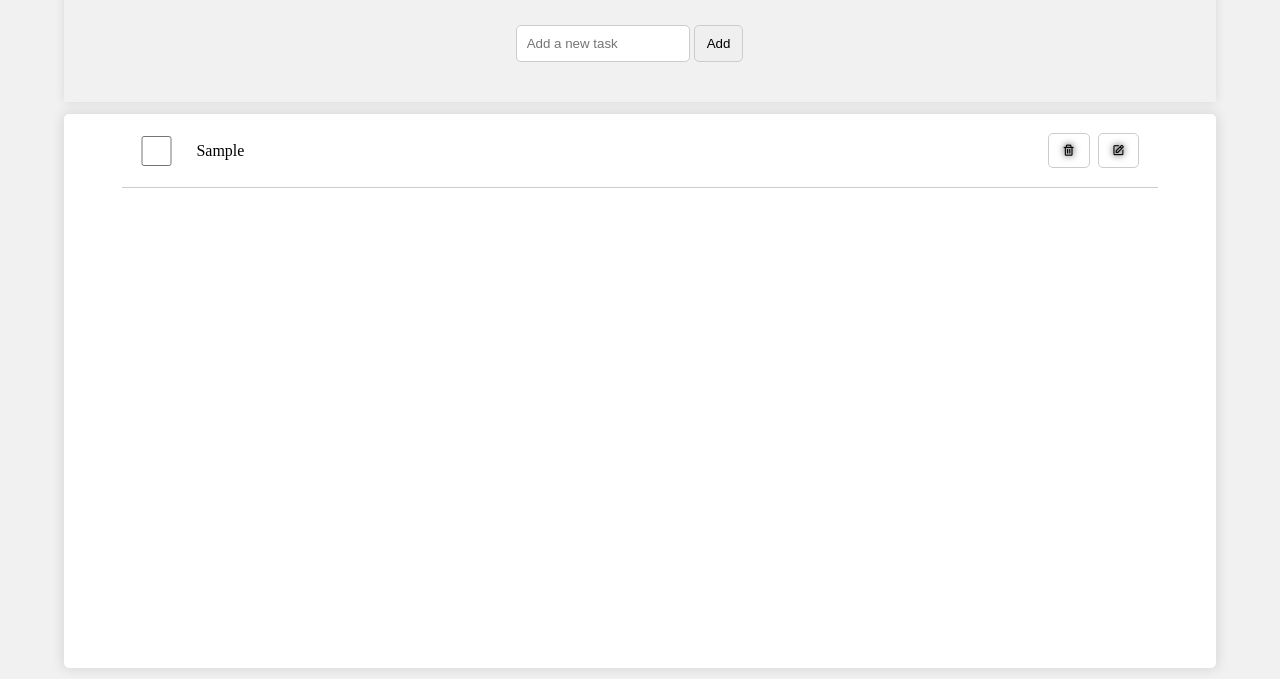
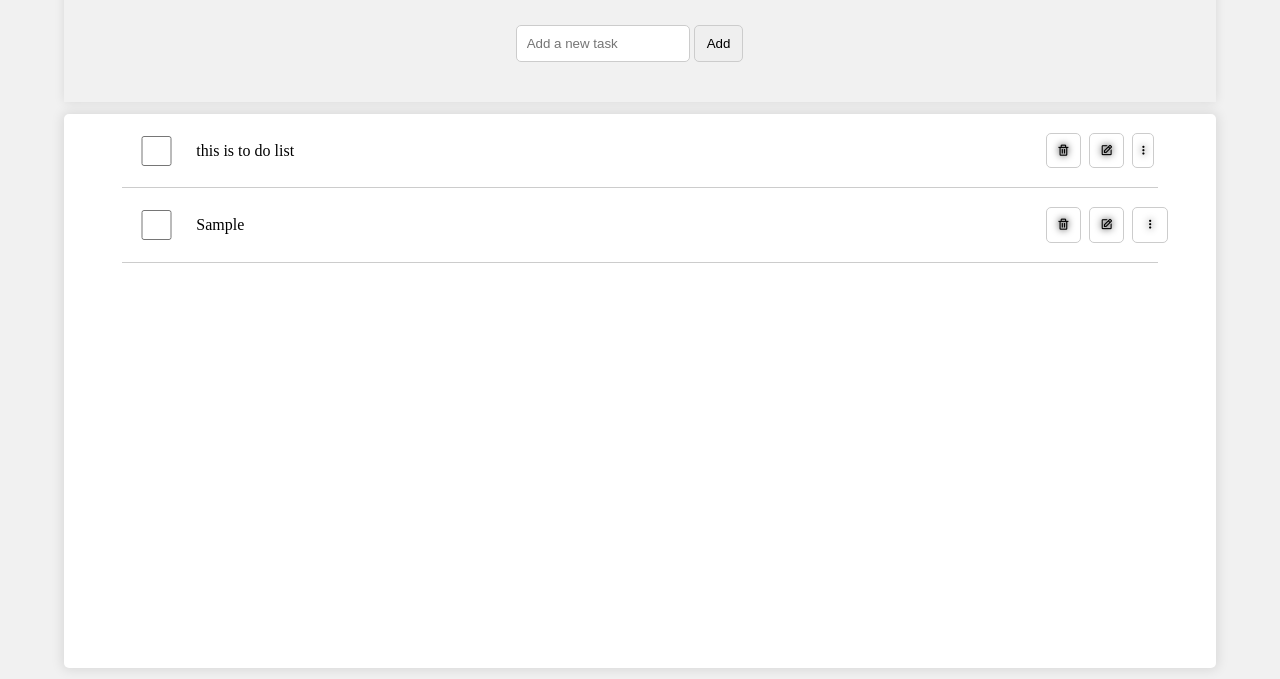
Before and after one commit to arunCoder001/todo-list, a plain HTML site: page index.html in a window 1280 px wide. Both pictures are taken after typing "Sample" into the empty fields and a click on the button "Add". Shown: the part 121-800 px from the top of the page. Drawn offline with nearby package versions, Linux system fonts and the light colour scheme.

Commit message:
Add edit functionality and toggle button for todo items

```diff
--- a/index.html
+++ b/index.html
@@ -21,7 +21,7 @@
         </div>
         <div class="todo-list">
             <ul id="todo-list">
-                <!-- <li>
+                <li>
                     <input type="checkbox" name="todo-item" id="">
                     <span>
                         this is to do list
@@ -33,8 +33,11 @@
                         <button>
                             <i class='bx bx-edit'></i>
                         </button>
+                        <button class="dots-btn">
+                            <i class="bx bx-dots-vertical-rounded"></i>
+                        </button>
                     </div>
-                </li> -->
+                </li>
             </ul>
         </div>
     </div>
--- a/script/main.js
+++ b/script/main.js
@@ -19,13 +19,18 @@ addBtn.addEventListener('click', function() {
             <button>
                 <i class='bx bx-edit'></i>
             </button>
+            <button>
+               <i class="bx bx-dots-vertical-rounded"></i>
+            </button>
         </div>`;
         todoList.appendChild(li);
         todoInput.value = '';
         let deleteBtn = document.querySelectorAll('.bx-trash');
         crossBtn = document.querySelectorAll('.cross');
+        let editBtn = document.querySelectorAll('.bx-edit')
         trash(deleteBtn)
         cross(crossBtn)
+        edit(editBtn)
     }
 });
 
@@ -67,3 +72,29 @@ function cross(btn){
 }
 
 cross(crossBtn)
+
+// edit btn
+
+let editBtn = document.querySelectorAll('.bx-edit');
+
+function edit(btn){
+   if(btn.length > 0){
+      btn.forEach((element, index) => {
+            element.addEventListener('click', (e) => {
+                let edit = e.target.parentElement.parentElement.parentElement.firstElementChild.nextElementSibling
+
+
+                let propt = prompt('Edit your todo', edit.textContent)
+                if(propt){
+                    edit.textContent = propt
+                }
+            })
+      });
+   }
+}
+
+edit(editBtn)
+
+
+
+//
--- a/style/style.css
+++ b/style/style.css
@@ -151,3 +151,16 @@ body{
 }
 
 /* End of unic list */
+
+
+/* this is active classes */
+
+.dots-btn{
+    display: none;
+    overflow: hidden;
+}
+
+.dots-btn-active{
+    display: block;
+}
+/* end of active classes */
```
